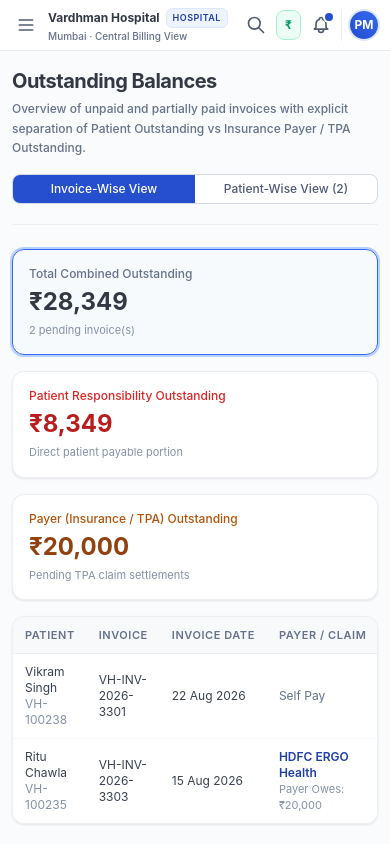
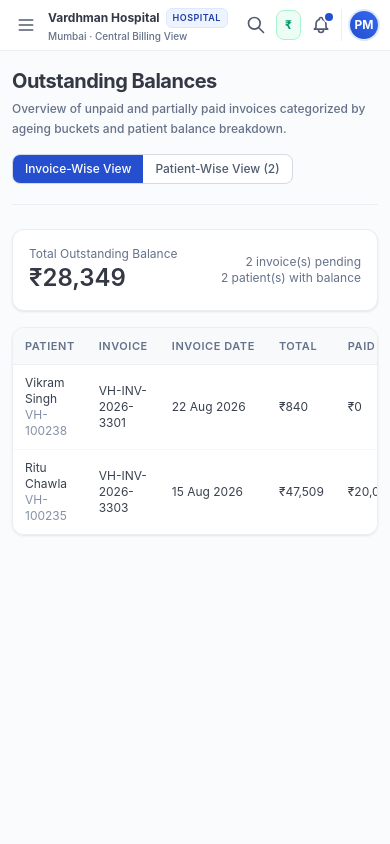
Before and after one commit to vortexdevelopment1/QLYNO, a Next.js app: page /outstanding in a window 390 px wide. Built offline with nearby package versions, Linux system fonts and the light colour scheme.

Commit message:
restore: revert app/outstanding/page.tsx to exact original UI/UX

```diff
--- a/app/outstanding/page.tsx
+++ b/app/outstanding/page.tsx
@@ -19,64 +19,25 @@ interface PatientOutstandingGroup {
   uhid: string;
   invoicesCount: number;
   totalOutstanding: number;
-  patientPortion: number;
-  payerPortion: number;
   invoices: Invoice[];
 }
 
 export default function OutstandingPage() {
-  const { currentOrg, currentUser, invoices, patients, payers, insuranceClaims, dispatch } = useApp();
+  const { currentOrg, currentUser, invoices, patients, dispatch } = useApp();
   const [payInvoice, setPayInvoice] = useState<Invoice | null>(null);
   const [reminded, setReminded] = useState<Set<string>>(new Set());
   const [viewMode, setViewMode] = useState<"invoice" | "patient">("invoice");
-  const [outstandingType, setOutstandingType] = useState<"all" | "patient" | "payer">("all");
 
   const outstanding = useMemo(
     () => filterInvoicesByAccess(invoices, currentOrg.id, currentUser.scopes).filter((i) => i.outstanding > 0 && (i.status === "issued" || i.status === "partially_paid")),
     [invoices, currentOrg.id, currentUser.scopes]
   );
 
-  // Compute breakdown of Patient vs Payer (TPA) outstanding
-  const totals = useMemo(() => {
-    let totalAll = 0;
-    let totalPatient = 0;
-    let totalPayer = 0;
-
-    outstanding.forEach((inv) => {
-      totalAll += inv.outstanding;
-      const claim = insuranceClaims.find((c) => c.invoiceId === inv.id);
-      if (claim) {
-        const payerPart = Math.min(inv.outstanding, claim.payerOutstanding);
-        const patientPart = Math.max(0, inv.outstanding - payerPart);
-        totalPayer += payerPart;
-        totalPatient += patientPart;
-      } else {
-        totalPatient += inv.outstanding;
-      }
-    });
-
-    return { totalAll, totalPatient, totalPayer };
-  }, [outstanding, insuranceClaims]);
-
-  const filteredInvoices = useMemo(() => {
-    if (outstandingType === "all") return outstanding;
-    if (outstandingType === "patient") {
-      return outstanding.filter((inv) => {
-        const claim = insuranceClaims.find((c) => c.invoiceId === inv.id);
-        if (!claim) return true;
-        return (inv.outstanding - claim.payerOutstanding) > 0;
-      });
-    }
-    // payer
-    return outstanding.filter((inv) => {
-      const claim = insuranceClaims.find((c) => c.invoiceId === inv.id);
-      return claim && claim.payerOutstanding > 0;
-    });
-  }, [outstanding, insuranceClaims, outstandingType]);
+  const total = outstanding.reduce((s, i) => s + i.outstanding, 0);
 
   const patientGroups = useMemo<PatientOutstandingGroup[]>(() => {
     const map = new Map<string, Invoice[]>();
-    filteredInvoices.forEach((inv) => {
+    outstanding.forEach((inv) => {
       const list = map.get(inv.patientId) ?? [];
       list.push(inv);
       map.set(inv.patientId, list);
@@ -84,33 +45,16 @@ export default function OutstandingPage() {
 
     return Array.from(map.entries()).map(([patientId, invs]) => {
       const pt = patients.find((p) => p.id === patientId);
-      let patientPortion = 0;
-      let payerPortion = 0;
-
-      invs.forEach((inv) => {
-        const claim = insuranceClaims.find((c) => c.invoiceId === inv.id);
-        if (claim) {
-          const payerPart = Math.min(inv.outstanding, claim.payerOutstanding);
-          const patientPart = Math.max(0, inv.outstanding - payerPart);
-          payerPortion += payerPart;
-          patientPortion += patientPart;
-        } else {
-          patientPortion += inv.outstanding;
-        }
-      });
-
       return {
         patientId,
         patientName: pt?.name ?? "Unknown Patient",
         uhid: pt?.uhid ?? "—",
         invoicesCount: invs.length,
         totalOutstanding: invs.reduce((s, i) => s + i.outstanding, 0),
-        patientPortion,
-        payerPortion,
         invoices: invs,
       };
     });
-  }, [filteredInvoices, patients, insuranceClaims]);
+  }, [outstanding, patients]);
 
   function sendReminder(inv: Invoice) {
     setReminded((prev) => new Set(prev).add(inv.id));
@@ -118,61 +62,19 @@ export default function OutstandingPage() {
   }
 
   const columns: Column<Invoice>[] = [
-    {
-      header: "Patient",
-      accessor: (r) => {
-        const p = patients.find((x) => x.id === r.patientId);
-        return (
-          <span>
-            {p?.name}
-            <span className="block text-xs text-ink-400">{p?.uhid}</span>
-          </span>
-        );
-      },
-    },
+    { header: "Patient", accessor: (r) => { const p = patients.find((x) => x.id === r.patientId); return <span>{p?.name}<span className="block text-xs text-ink-400">{p?.uhid}</span></span>; } },
     { header: "Invoice", accessor: (r) => r.invoiceNumber },
     { header: "Invoice Date", accessor: (r) => formatDate(r.date) },
-    {
-      header: "Payer / Claim",
-      accessor: (r) => {
-        const claim = insuranceClaims.find((c) => c.invoiceId === r.id);
-        const payer = payers.find((p) => p.id === r.payerId);
-        if (!claim) return <span className="text-xs text-ink-500">{payer?.name || "Self Pay"}</span>;
-        return (
-          <div className="text-xs">
-            <span className="font-semibold text-brand-700">{payer?.name}</span>
-            <span className="block text-[11px] text-ink-400">Payer Owes: {formatINR(claim.payerOutstanding)}</span>
-          </div>
-        );
-      },
-    },
-    { header: "Net Outstanding", accessor: (r) => <span className="font-medium text-red-600">{formatINR(r.outstanding)}</span> },
-    {
-      header: "Portion Breakdown",
-      accessor: (r) => {
-        const claim = insuranceClaims.find((c) => c.invoiceId === r.id);
-        if (!claim) return <span className="text-xs text-ink-600">Patient: {formatINR(r.outstanding)}</span>;
-        const payerPart = Math.min(r.outstanding, claim.payerOutstanding);
-        const patientPart = Math.max(0, r.outstanding - payerPart);
-        return (
-          <div className="text-xs space-y-0.5">
-            {patientPart > 0 && <span className="block text-red-600 font-medium">Patient: {formatINR(patientPart)}</span>}
-            {payerPart > 0 && <span className="block text-amber-700 font-medium">Payer: {formatINR(payerPart)}</span>}
-          </div>
-        );
-      },
-    },
+    { header: "Total", accessor: (r) => formatINR(r.total) },
+    { header: "Paid", accessor: (r) => formatINR(r.paidTotal) },
+    { header: "Outstanding", accessor: (r) => <span className="font-medium text-red-600">{formatINR(r.outstanding)}</span> },
     { header: "Ageing", accessor: (r) => ageingBucket(ageingDays(r.date)) },
     { header: "Status", accessor: (r) => <StatusBadge status={r.status} /> },
     {
       header: "Action",
       accessor: (r) => (
         <div className="flex gap-2">
-          <PermissionGuard permission="collectPayment">
-            <button onClick={() => setPayInvoice(r)} className="rounded-md bg-brand-600 px-2.5 py-1 text-xs font-medium text-white hover:bg-brand-700">
-              Collect
-            </button>
-          </PermissionGuard>
+          <PermissionGuard permission="collectPayment"><button onClick={() => setPayInvoice(r)} className="rounded-md bg-brand-600 px-2.5 py-1 text-xs font-medium text-white hover:bg-brand-700">Collect</button></PermissionGuard>
           <button onClick={() => sendReminder(r)} disabled={reminded.has(r.id)} className="rounded-md border border-ink-200 px-2.5 py-1 text-xs font-medium text-ink-600 hover:bg-ink-50 disabled:opacity-50">
             {reminded.has(r.id) ? "Reminded" : "Send Reminder"}
           </button>
@@ -185,18 +87,18 @@ export default function OutstandingPage() {
     <div>
       <PageHeader
         title="Outstanding Balances"
-        description="Overview of unpaid and partially paid invoices with explicit separation of Patient Outstanding vs Insurance Payer / TPA Outstanding."
+        description="Overview of unpaid and partially paid invoices categorized by ageing buckets and patient balance breakdown."
         actions={
-          <div className="flex w-full sm:w-auto overflow-hidden rounded-lg border border-ink-200 bg-white">
+          <div className="flex overflow-hidden rounded-lg border border-ink-200 bg-white">
             <button
               onClick={() => setViewMode("invoice")}
-              className={`flex-1 sm:flex-initial px-3 py-1.5 text-xs font-medium ${viewMode === "invoice" ? "bg-brand-600 text-white" : "text-ink-600 hover:bg-ink-50"}`}
+              className={`px-3 py-1.5 text-xs font-medium ${viewMode === "invoice" ? "bg-brand-600 text-white" : "text-ink-600 hover:bg-ink-50"}`}
             >
               Invoice-Wise View
             </button>
             <button
               onClick={() => setViewMode("patient")}
-              className={`flex-1 sm:flex-initial px-3 py-1.5 text-xs font-medium ${viewMode === "patient" ? "bg-brand-600 text-white" : "text-ink-600 hover:bg-ink-50"}`}
+              className={`px-3 py-1.5 text-xs font-medium ${viewMode === "patient" ? "bg-brand-600 text-white" : "text-ink-600 hover:bg-ink-50"}`}
             >
               Patient-Wise View ({patientGroups.length})
             </button>
@@ -204,95 +106,59 @@ export default function OutstandingPage() {
         }
       />
 
-      {/* Metric Cards with Patient vs Payer breakdown */}
-      <div className="mb-4 grid grid-cols-1 gap-4 sm:grid-cols-3">
-        <div
-          onClick={() => setOutstandingType("all")}
-          className={`cursor-pointer rounded-xl border p-4 shadow-card transition-all ${
-            outstandingType === "all" ? "border-brand-500 bg-brand-50/20 ring-2 ring-brand-200" : "border-ink-100 bg-white hover:border-ink-200"
-          }`}
-        >
-          <p className="text-xs font-medium text-ink-500">Total Combined Outstanding</p>
-          <p className="mt-1 text-2xl font-bold text-ink-900">{formatINR(totals.totalAll)}</p>
-          <p className="mt-1 text-[11px] text-ink-400">{outstanding.length} pending invoice(s)</p>
+      <div className="mb-4 rounded-xl border border-ink-100 bg-white p-4 shadow-card flex justify-between items-center">
+        <div>
+          <p className="text-xs text-ink-500">Total Outstanding Balance</p>
+          <p className="text-2xl font-semibold text-ink-900">{formatINR(total)}</p>
         </div>
-
-        <div
-          onClick={() => setOutstandingType("patient")}
-          className={`cursor-pointer rounded-xl border p-4 shadow-card transition-all ${
-            outstandingType === "patient" ? "border-red-500 bg-red-50/20 ring-2 ring-red-200" : "border-ink-100 bg-white hover:border-ink-200"
-          }`}
-        >
-          <p className="text-xs font-medium text-red-600">Patient Responsibility Outstanding</p>
-          <p className="mt-1 text-2xl font-bold text-red-700">{formatINR(totals.totalPatient)}</p>
-          <p className="mt-1 text-[11px] text-ink-400">Direct patient payable portion</p>
-        </div>
-
-        <div
-          onClick={() => setOutstandingType("payer")}
-          className={`cursor-pointer rounded-xl border p-4 shadow-card transition-all ${
-            outstandingType === "payer" ? "border-amber-500 bg-amber-50/20 ring-2 ring-amber-200" : "border-ink-100 bg-white hover:border-ink-200"
-          }`}
-        >
-          <p className="text-xs font-medium text-amber-700">Payer (Insurance / TPA) Outstanding</p>
-          <p className="mt-1 text-2xl font-bold text-amber-800">{formatINR(totals.totalPayer)}</p>
-          <p className="mt-1 text-[11px] text-ink-400">Pending TPA claim settlements</p>
+        <div className="text-xs text-ink-500 text-right">
+          <p>{outstanding.length} invoice(s) pending</p>
+          <p>{patientGroups.length} patient(s) with balance</p>
         </div>
       </div>
 
       <PermissionGuard permission="viewBills">
         {viewMode === "invoice" ? (
-          <DataTable columns={columns} rows={filteredInvoices} rowKey={(r) => r.id} emptyTitle="No outstanding balances found" />
+          <DataTable columns={columns} rows={outstanding} rowKey={(r) => r.id} emptyTitle="No outstanding balances" />
         ) : (
           <div className="space-y-4">
             {patientGroups.length === 0 ? (
               <div className="rounded-xl border border-ink-100 bg-white p-8 text-center text-sm text-ink-500">
-                No patient-wise outstanding balances found for selected filter.
+                No patient-wise outstanding balances found.
               </div>
             ) : (
               patientGroups.map((pg) => (
                 <div key={pg.patientId} className="rounded-xl border border-ink-100 bg-white p-4 shadow-card">
-                  <div className="mb-3 flex flex-col sm:flex-row sm:items-center justify-between gap-2 border-b border-ink-100 pb-2">
+                  <div className="mb-3 flex items-center justify-between border-b border-ink-100 pb-2">
                     <div>
                       <h3 className="font-semibold text-ink-900 text-sm">{pg.patientName}</h3>
                       <p className="text-xs text-ink-400">{pg.uhid} · {pg.invoicesCount} pending invoice(s)</p>
                     </div>
-                    <div className="sm:text-right">
+                    <div className="text-right">
                       <p className="text-xs text-ink-400">Net Outstanding</p>
                       <p className="text-base font-bold text-red-600">{formatINR(pg.totalOutstanding)}</p>
-                      <div className="text-[11px] text-ink-500">
-                        Patient: <span className="font-semibold text-red-600">{formatINR(pg.patientPortion)}</span> · Payer: <span className="font-semibold text-amber-700">{formatINR(pg.payerPortion)}</span>
-                      </div>
                     </div>
                   </div>
 
                   <ul className="divide-y divide-ink-50 text-xs mb-3">
-                    {pg.invoices.map((inv) => {
-                      const claim = insuranceClaims.find((c) => c.invoiceId === inv.id);
-                      return (
-                        <li key={inv.id} className="flex flex-col sm:flex-row sm:justify-between sm:items-center py-2 gap-2">
+                    {pg.invoices.map((inv) => (
+                      <li key={inv.id} className="flex justify-between py-2 items-center">
                         <div>
                           <span className="font-medium text-ink-800">{inv.invoiceNumber}</span>
                           <span className="text-ink-400 ml-2">({formatDate(inv.date)})</span>
                           <span className="ml-2 text-ink-500">Ageing: {ageingBucket(ageingDays(inv.date))}</span>
-                            {claim && (
-                              <span className="ml-2 rounded bg-amber-50 px-1.5 py-0.5 text-[10px] text-amber-800 font-semibold">
-                                TPA: {payers.find((p) => p.id === claim.payerId)?.name} (Owes {formatINR(claim.payerOutstanding)})
-                              </span>
-                            )}
                         </div>
-                          <div className="flex justify-between sm:justify-end gap-2 items-center">
+                        <div className="flex gap-2 items-center">
                           <span className="font-semibold text-red-600">{formatINR(inv.outstanding)}</span>
                           <button
                             onClick={() => setPayInvoice(inv)}
-                              className="rounded bg-brand-600 px-2.5 py-1 text-white hover:bg-brand-700 font-medium"
+                            className="rounded bg-brand-600 px-2 py-0.5 text-white hover:bg-brand-700"
                           >
                             Collect
                           </button>
                         </div>
                       </li>
-                      );
-                    })}
+                    ))}
                   </ul>
 
                   <div className="flex justify-end gap-2">
```
Lines whose indentation alone changed are shown as unchanged.
